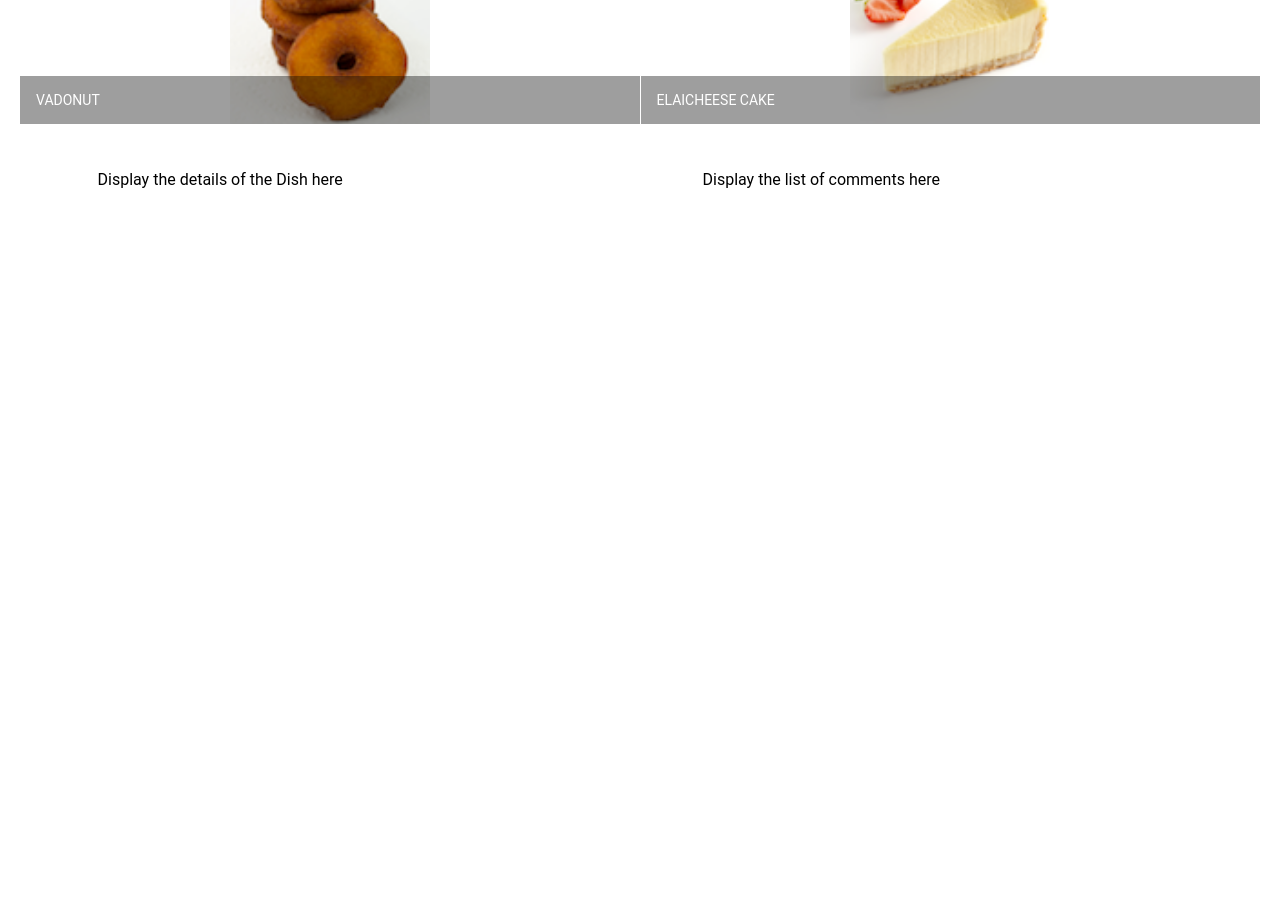
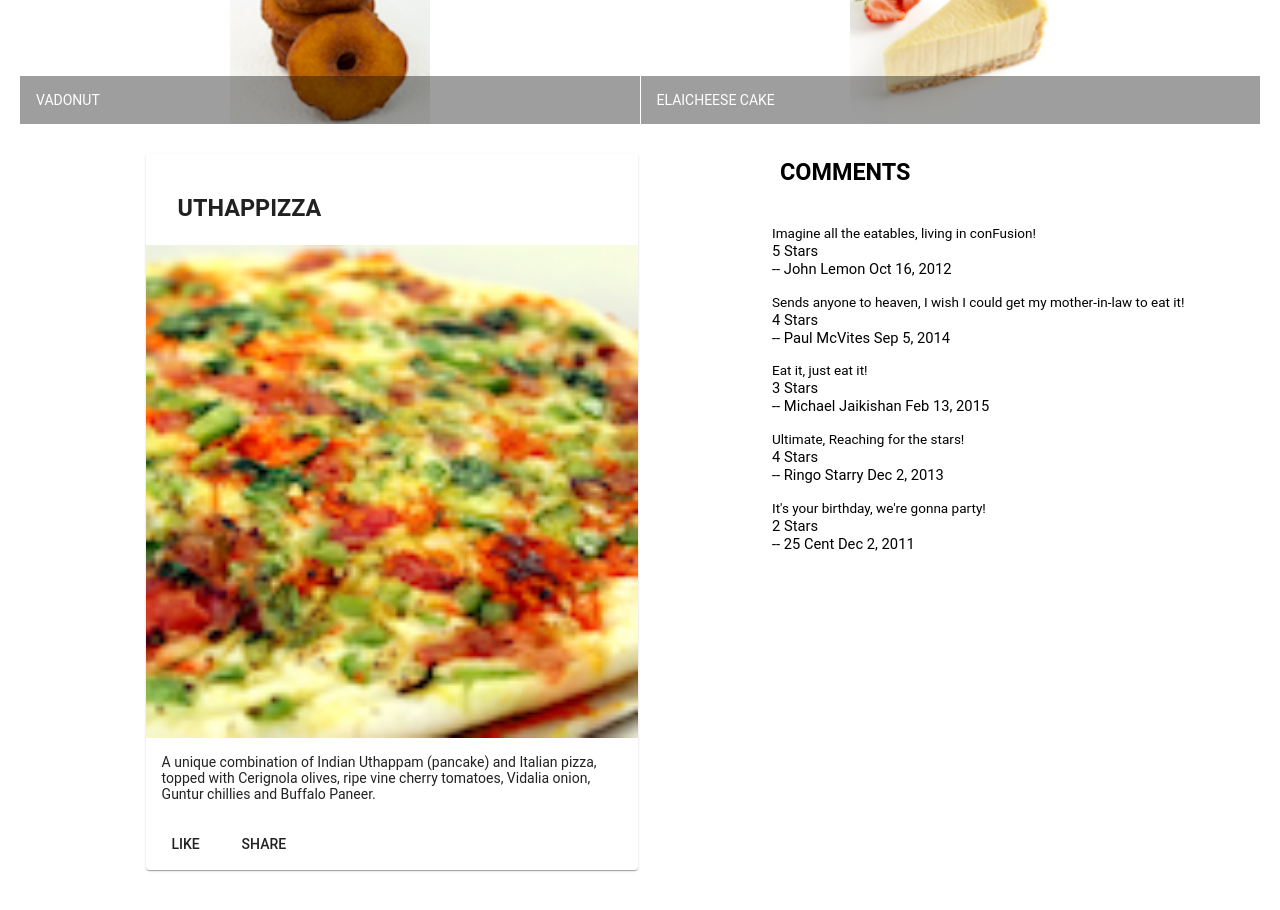
Before and after one commit to uvconnects/AngularExcersise, an Angular app: page / in a window 1280 px wide. Shown: the part 440-1350 px from the top of the page. Before the commit the page ends 800 px from the top, so only its background shows below. Built offline with nearby package versions, Linux system fonts and the light colour scheme.

Commit message:
!st Assignment

```diff
--- a/src/app/dishdetail/dishdetail.component.html
+++ b/src/app/dishdetail/dishdetail.component.html
@@ -1,17 +1,38 @@
-<div class="container"
-    fxLayout="row"
-    fxLayout.sm="column"
-    fxLayout.xs="column"
-    fxLayoutAlign.gt-md="space-around center"
-    fxLayoutGap="10px"
-    fxLayoutGap.xs="0">
-
-  <div fxFlex="40">
-    <p>Display the details of the Dish here</p>
-  </div>
-
-  <div fxFlex="40">
-    <p>Display the list of comments here</p>
-  </div>
-
+<div class="container" fxLayout="row" fxLayout.sm="column" fxLayout.xs="column"
+    fxLayoutAlign.gt-md="space-around center" fxLayoutGap="2px" fxLayoutGap.xs="0">
+    <div fxFlex="70">
+        <mat-card>
+            <mat-card-header>
+                <mat-card-title>
+                    <h3>{{dish.name | uppercase}}</h3>
+                </mat-card-title>
+            </mat-card-header>
+            <img mat-card-image src={{dish.image}} alt={{dish.name}}>
+            <mat-card-content>
+                <p>{{dish.description}}</p>
+            </mat-card-content>
+            <mat-card-actions>
+                <button mat-button>LIKE</button>
+                <button mat-button>SHARE</button>
+            </mat-card-actions>
+        </mat-card>
+    </div>
 </div>
+<div fxFlex="40" vertical-align="top">
+    <div fxFlex>
+        <mat-card-header>
+            <mat-card-title>
+                <h3>{{comments | uppercase}}</h3>
+            </mat-card-title>
+        </mat-card-header>
+        <mat-list-item *ngFor="let link of dish.comments">
+            <p matLine role="listitem" class="paragraph">
+                <span class="paragraph">{{ link.comment }}</span>
+                <br />
+                <span>{{link.rating}} {{ratingtext}}</span>
+                <br />
+                <span>-- {{link.author}} {{link.date | date}}</span>
+            </p>
+        </mat-list-item>
+    </div>
+</div>
--- a/src/app/dishdetail/dishdetail.component.scss
+++ b/src/app/dishdetail/dishdetail.component.scss
@@ -0,0 +1,10 @@
+.paragraph {
+    font-size:0.92em;
+    span {
+      padding: 1px 8px;
+      &::before {
+        content: "\A";
+        font-family: Roboto, sans-serif;
+      }
+    }
+  }
--- a/src/app/dishdetail/dishdetail.component.ts
+++ b/src/app/dishdetail/dishdetail.component.ts
@@ -1,12 +1,57 @@
 import { Component, OnInit } from '@angular/core';
-
+import { Dishdetail } from '../shared/dish';
+const DISH = {
+  id: '0',
+  name: 'Uthappizza',
+  image: '/assets/images/uthappizza.png',
+  category: 'mains',
+  featured: true,
+  label: 'Hot',
+  price: '4.99',
+  // tslint:disable-next-line:max-line-length
+  description: 'A unique combination of Indian Uthappam (pancake) and Italian pizza, topped with Cerignola olives, ripe vine cherry tomatoes, Vidalia onion, Guntur chillies and Buffalo Paneer.',
+  comments: [
+       {
+           rating: 5,
+           comment: 'Imagine all the eatables, living in conFusion!',
+           author: 'John Lemon',
+           date: '2012-10-16T17:57:28.556094Z'
+       },
+       {
+           rating: 4,
+           comment: 'Sends anyone to heaven, I wish I could get my mother-in-law to eat it!',
+           author: 'Paul McVites',
+           date: '2014-09-05T17:57:28.556094Z'
+       },
+       {
+           rating: 3,
+           comment: 'Eat it, just eat it!',
+           author: 'Michael Jaikishan',
+           date: '2015-02-13T17:57:28.556094Z'
+       },
+       {
+           rating: 4,
+           comment: 'Ultimate, Reaching for the stars!',
+           author: 'Ringo Starry',
+           date: '2013-12-02T17:57:28.556094Z'
+       },
+       {
+           rating: 2,
+           comment: 'It\'s your birthday, we\'re gonna party!',
+           author: '25 Cent',
+           date: '2011-12-02T17:57:28.556094Z'
+       }
+   ]
+};
 @Component({
   selector: 'app-dishdetail',
   templateUrl: './dishdetail.component.html',
   styleUrls: ['./dishdetail.component.scss']
 })
 export class DishdetailComponent implements OnInit {
-
+  dish = DISH;
+  public ratingtext = "Stars";
+  public comments: string = 'comments';
   constructor() { }
 
   ngOnInit() {
```
Also changed, not shown: src/app/shared/dish.ts (+15 -0 lines).
